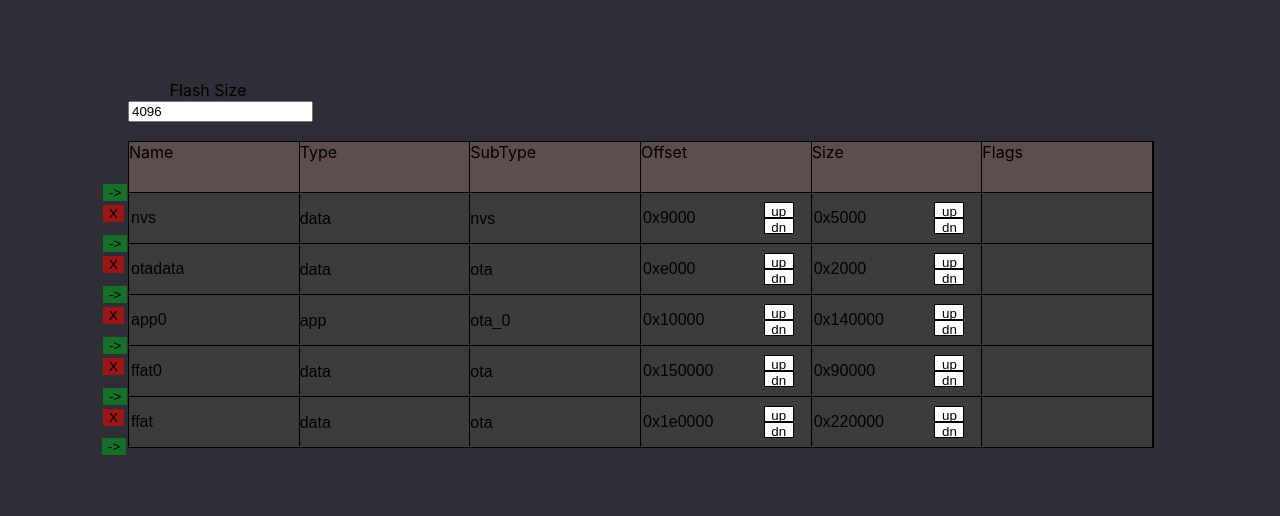
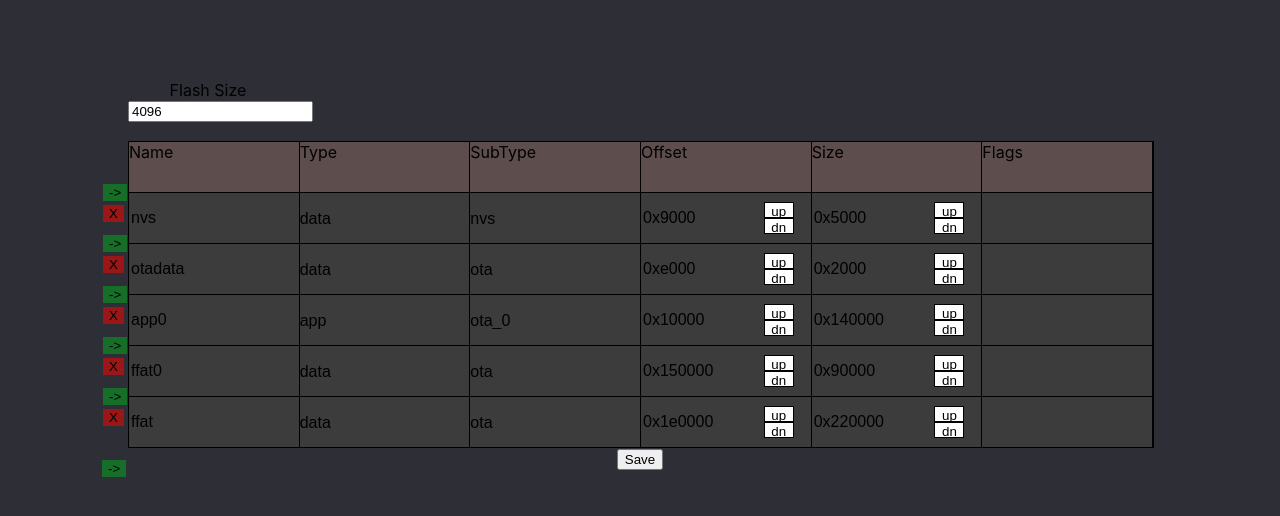
Before and after one commit to platevoltage/esp32-partition-calculator, a React (Create React App) app: page / in a window 1280 px wide. Shown: the top 516 px of the page. Built offline with nearby package versions, Linux system fonts and the light colour scheme.

Commit message:
unparse to string works

```diff
--- a/src/components/Table.tsx
+++ b/src/components/Table.tsx
@@ -18,7 +18,7 @@ export default function Table({flashSize}: Props) {
 
     const [table, setTable] = useState<Partition[]>([]);
 
-    const config: Papa.ParseConfig = {
+    const parseConfig: Papa.ParseConfig = {
         delimiter: "",	// auto-detect
         quoteChar: '"',
         escapeChar: '"',
@@ -43,14 +43,26 @@ export default function Table({flashSize}: Props) {
                     offset: parseInt(partition[3], 16),
                     size: parseInt(partition[4], 16),
                     flags: partition[5].trim()
-                })
+                });
             }
             setTable(_table);
         }
     }
 
+
+    const unparseConfig: Papa.UnparseConfig = {
+        quotes: false, //or array of booleans
+        quoteChar: '"',
+        escapeChar: '"',
+        delimiter: ",\t",
+        header: false,
+        newline: "\n",
+        skipEmptyLines: false, //other option is 'greedy', meaning skip delimiters, quotes, and whitespace.
+        // columns: null //or array of strings
+    }
+
     useEffect(() => {
-        Papa.parse(csvString, config);
+        Papa.parse(csvString, parseConfig);
     },[]);
 
     function getUnusedSpace(i: number) {
@@ -98,6 +110,22 @@ export default function Table({flashSize}: Props) {
             setTable( [ ...table ] );
             }}>-&gt;</button>
 
+            <button className="save" onClick={() => {
+                const _table = [];
+                for (let row of table) {
+                    _table.push({
+                        name: row.name,
+                        type: row.type,
+                        subType: row.subType,
+                        offset: `0x${row.offset.toString(16)}`,
+                        size: `0x${row.offset.toString(16)}`,
+                        flags:  row.flags,
+                    })
+                }
+                const outputString = `# Name,\tType,\tSubType,\tOffset,\tSize,\tFlags \n ${Papa.unparse(_table, unparseConfig)}`
+                console.log( outputString );
+            }}>Save</button>
+
 
 
         </main>
```
